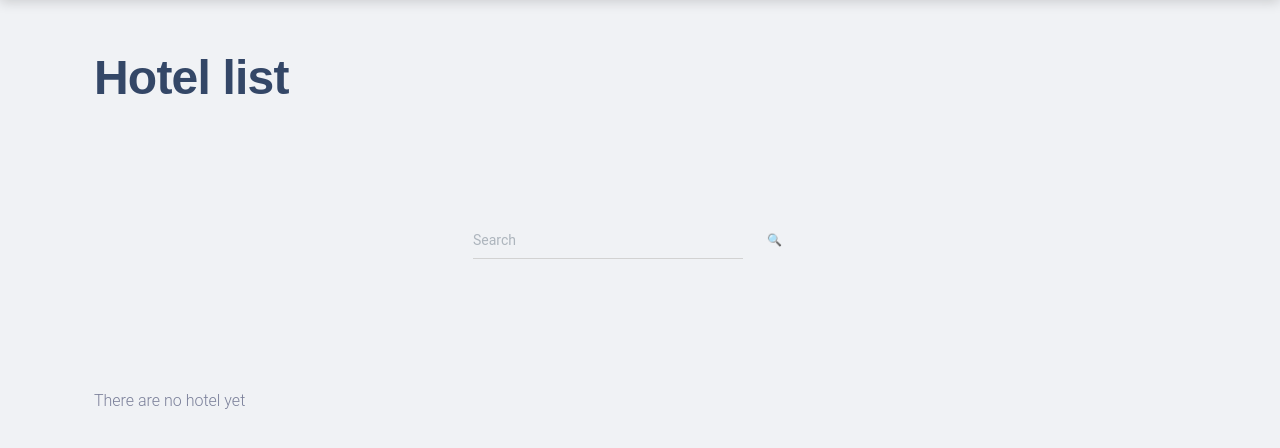
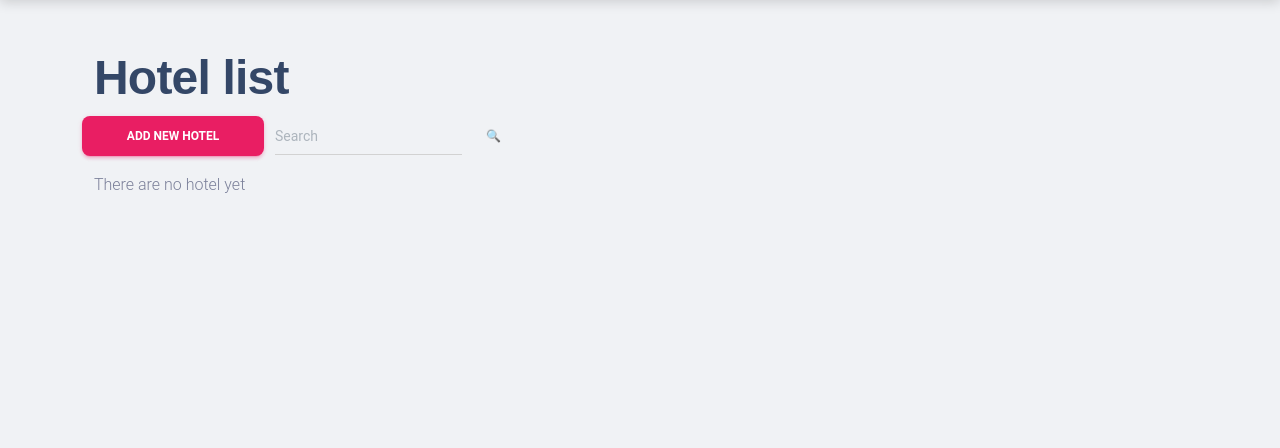
Before and after one commit to necobra/hotel-review-service, a Django app: page /hotels/ in a window 1280 px wide. Shown: the part 70-518 px from the top of the page. Run offline with Django 5.2, Linux system fonts and the light colour scheme; the visitor is signed in with stand-in values (Sample User, id 1); data that the repository does not hold is empty; some libraries are stand-ins or nearby versions.

Commit message:
customize hotel list

```diff
--- a/hotel_review_service/forms.py
+++ b/hotel_review_service/forms.py
@@ -2,7 +2,7 @@ from django import forms
 
 
 class HotelSearchForm(forms.Form):
-    hotel_name = forms.CharField(
+    search = forms.CharField(
         max_length=255,
         required=False,
         label="",
--- a/hotel_review_service/views.py
+++ b/hotel_review_service/views.py
@@ -36,20 +36,26 @@ def index(request):
 
 class HotelListView(LoginRequiredMixin, generic.ListView):
     model = Hotel
-    queryset = (
-        Hotel.objects.select_related("placement", "hotel_class")
-        .prefetch_related("reviews")
-        .annotate(average_rating=Avg("reviews__hotel_rating"))
-    )
     paginate_by = 5
 
     def get_context_data(self, **kwargs) -> dict[str, Any]:
         context = super().get_context_data(**kwargs)
         hotel_name = self.request.GET.get("search", "")
         context["search_form"] = HotelSearchForm(
-            initial={"search_query": hotel_name}
+            initial={"hotel_name": hotel_name}
         )
         return context
+
+    def get_queryset(self):
+        queryset = (
+            Hotel.objects.select_related("placement", "hotel_class")
+            .prefetch_related("reviews")
+            .annotate(average_rating=Avg("reviews__hotel_rating"))
+        )
+        form = HotelSearchForm(self.request.GET)
+        if form.is_valid():
+            return queryset.filter(name__icontains=form.cleaned_data["search"])
+        return queryset
 
 
 class HotelDetailView(LoginRequiredMixin, generic.DetailView):
--- a/templates/base.html
+++ b/templates/base.html
@@ -9,13 +9,19 @@
   <link rel="stylesheet" href="{% static 'css/styles.css' %}">
   <link rel="stylesheet" href="{% static 'css/bootstrap.css' %}">
   <link id="pagestyle" href="{% static 'css/material-kit.css' %}" rel="stylesheet"/>
+
+  <!-- Material Icons -->
+  <link href="https://fonts.googleapis.com/icon?family=Material+Icons+Round" rel="stylesheet">
 </head>
 
 <body {% block body %}{% endblock body %} >
 {% block header %}
   {% include 'includes/navigation.html' %}
 {% endblock header %}
-{% block page_structure %}{% endblock %}
+{% block page_structure %}
+  {% block content %}
+  {% endblock %}
+{% endblock %}
 </body>
 
 </html>
--- a/templates/hotel_review_service/content_page.html
+++ b/templates/hotel_review_service/content_page.html
@@ -10,6 +10,9 @@
   <div class="row">
     {% block content %}
     {% endblock %}
+    {% block pagination %}
+      {% include "includes/pagination.html" %}
+    {% endblock %}
   </div>
 </div>
 {% endblock %}
--- a/templates/hotel_review_service/hotel_list.html
+++ b/templates/hotel_review_service/hotel_list.html
@@ -1,29 +1,39 @@
 {% extends "hotel_review_service/content_page.html" %}
 
 {% block content %}
+
   <h1>
     Hotel list
   </h1>
-
-  <form method="get" action="">
+  <div class="row">
+    <a href="{% url 'hotel_review_service:hotel-create' %}" class="btn btn-primary link-to-page col-2">
+      Add new hotel
+    </a>
+    <form method="get" action="" class="col-3">
       {% block search_input %}
         {% include "includes/search-input.html" %}
       {% endblock %}
     </form>
+  </div>
+
+
 
   {% if hotel_list %}
     <ul>
       {% for hotel in hotel_list %}
-        <li>
-          <a href="{% url "hotel_review_service:hotel-detail" pk=hotel.id %} ">
+        <li class="list-group-item border-0 p-3 mb-2 shadow-sm">
+            <a href="{% url 'hotel_review_service:hotel-detail' pk=hotel.id %}" class="d-flex justify-content-between align-items-center text-decoration-none">
+                <div class="d-flex align-items-center">
+                    <i class="material-icons-round text-primary mr-2">hotel</i>
                     <div>
-              {{ hotel.name }} {{ hotel.placement }}
+                        <div class="font-weight-bold text-dark">{{ hotel.name }} {{ hotel.placement }}</div>
+                        <div class="text-muted">Hotel class: {{ hotel.hotel_class }}. Rating: {{ hotel.average_rating|default_if_none:"--" }}</div>
                     </div>
-            <div>
-              Hotel class: {{ hotel.hotel_class }}. Rating: {{ hotel.average_rating }}
                 </div>
+                <i class="material-icons-round text-secondary">chevron_right</i>
             </a>
         </li>
+
       {% endfor %}
     </ul>
   {% else %}
--- a/templates/includes/pagination.html
+++ b/templates/includes/pagination.html
@@ -3,15 +3,19 @@
   <ul class="pagination">
     {% if page_obj.has_previous %}
       <li class="page-item">
-        <a href="?{% query_transform request page=page_obj.previous_page_number%}" class="page-link">prev</a>
+        <a href="?{% query_transform request page=page_obj.previous_page_number%}" class="page-link">
+          <span aria-hidden="true"><i class="material-icons" aria-hidden="true">chevron_left</i></span>
+        </a>
       </li>
     {% endif %}
     <li class="page-item active">
-      <span class="page-link">{{ page_obj.number }} of {{ paginator.num_pages }}</span>
+      <span>{{ page_obj.number }} / {{ paginator.num_pages }}</span>
     </li>
     {% if page_obj.has_next %}
       <li class="page-item">
-        <a href="?{% query_transform request page=page_obj.next_page_number%}" class="page-link">next</a>
+        <a href="?{% query_transform request page=page_obj.next_page_number%}" class="page-link">
+          <span aria-hidden="true"><i class="material-icons" aria-hidden="true">chevron_right</i></span>
+        </a>
       </li>
     {% endif %}
   </ul>
--- a/templates/includes/search-input.html
+++ b/templates/includes/search-input.html
@@ -1,17 +1,9 @@
 {% block search_input %}
 
-<section class="py-7">
-  <div class="container">
-    <div class="row justify-space-between py-2">
-      <div class="col-lg-4 mx-auto">
-        <div class="input-group input-group-dynamic mb-4">
-          <span class="input-group-text"><i class="fas fa-search" aria-hidden="true"></i></span>
-          <input class="form-control" placeholder="Search" type="text" name="search" >
-          <input type="submit" value="🔍" class="btn m-0 bg-transparent">
-        </div>
-      </div>
-    </div>
+  <div class="input-group input-group-dynamic">
+    <span class="input-group-text"><i class="fas fa-search" aria-hidden="true"></i></span>
+    <input class="form-control" placeholder="Search" type="text" name="search" >
+    <input type="submit" value="🔍" class="btn m-0 bg-transparent">
   </div>
-</section>
 
 {% endblock%}
```
Lines whose indentation alone changed are shown as unchanged.
